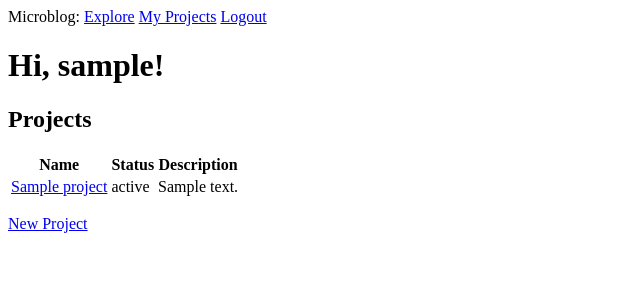
After one commit to ABitTooMuch/ProjectConnect, a Flask app: page /my_projects in a window 1280 px wide. The commit adds this page. Shown: the top 300 px of the page, without its empty margins (0-640 px from the left). Run offline with Flask 2, Linux system fonts and the light colour scheme; a user stored in the database is signed in; tables that the repository leaves empty hold one stand-in row (values such as "Sample post").

Commit message:
Added project logic

```diff
--- a/app/models/user.py
+++ b/app/models/user.py
@@ -60,6 +60,7 @@ class User(UserMixin, db.Model):
         return self.projects.filter(
             contributions.c.contributor_id == project.id).count() > 0
 
+
 @login.user_loader
 def load_user(id):
     return User.query.get(int(id))
--- a/app/routes.py
+++ b/app/routes.py
@@ -1,10 +1,12 @@
-from flask_login import login_user, current_user, logout_user
+from flask_login import login_user, current_user, logout_user, login_required
 from werkzeug.utils import redirect
 
 from app import app, db
 from flask import render_template, flash, url_for
-from app.forms import LoginForm, RegistrationForm
+from app.forms import LoginForm, RegistrationForm, ProjectForm
+from app.models.project import Project
 from app.models.user import User
+
 
 @app.route('/')
 @app.route('/explore')
@@ -12,11 +14,43 @@ from app.models.user import User
 def explore():
     return render_template('explore.html', title='Explore')
 
-@app.route('/projects')
-def projects():
-    projects = [{"name":"success", "status":"active", "description":"hey, that's pretty  gud"},
-                     {"name": "connect", "status": "active", "description": "that's us"}]
-    return render_template('projects.html', title='My Projects', projects = projects)
+
+@app.route('/my_projects')
+@login_required
+def my_projects():
+    return render_template('user_projects.html', title='My Projects')
+
+
+@ app.route('/new_project', methods=['GET', 'POST'])
+@ login_required
+def new_project():
+
+    form = ProjectForm()
+    # if the form if the request has valid form data
+    if form.validate_on_submit():
+        project = Project(name=form.name.data, description = form.description.data)
+
+        db.session.add(project)
+        current_user.join_project(project)
+        db.session.commit()
+
+        return redirect(url_for('my_projects'))
+
+    return render_template('project_create.html', title='New Project', form=form)
+
+
+@app.route('/project/<project_name>')
+def project(project_name):
+    project = Project.query.filter_by(name=project_name).first_or_404()
+    return render_template('project.html', title=project_name, project=project)
+
+
+@app.route('/user/<username>')
+@login_required
+def user(username):
+    user = User.query.filter_by(username=username).first_or_404()
+    return render_template('user.html', title='', user=user)
+
 
 @app.route('/login', methods=['GET', 'POST'])
 def login():
@@ -35,12 +69,14 @@ def login():
         # redirect the user to a different page after login
         return redirect(url_for('explore'))
 
-    return render_template('login.html', title='Sign In', form=form)
+    return render_template('user_login.html', title='Sign In', form=form)
+
 
 @app.route('/logout')
 def logout():
     logout_user()
     return redirect(url_for('explore'))
+
 
 @app.route('/register', methods=['GET', 'POST'])
 def register():
@@ -55,4 +91,4 @@ def register():
         db.session.commit()
         flash("Successful Registration!")
         return redirect(url_for('login'))
-    return render_template('register.html', title='Register', form=form)
+    return render_template('user_registration.html', title='Register', form=form)
--- a/app/templates/base.html
+++ b/app/templates/base.html
@@ -14,7 +14,7 @@
     {% if current_user.is_anonymous %}
         <a href="{{ url_for('login') }}">Login</a>
     {% else %}
-        <a href="{{ url_for('projects') }}">My Projects</a>
+        <a href="{{ url_for('my_projects') }}">My Projects</a>
         <a href="{{ url_for('logout') }}">Logout</a>
     {% endif %}
     </div>
--- /dev/null
+++ b/app/templates/user_projects.html
@@ -0,0 +1,28 @@
+{% extends "base.html" %}
+
+{% block content %}
+    <h1> Hi, {{current_user.username}}!</h1>
+    <h2>Projects</h2>
+    <div>
+
+        {% if current_user.projects.all()|length > 0 %}
+        <table>
+            <tr>
+                <th>Name</th>
+                <th>Status</th>
+                <th>Description</th>
+            </tr>
+                {% for project in current_user.projects %}
+                <tr valign="top">
+                    <td><a href="{{ url_for( 'project', project_name=project.name) }}">{{project.name}}</a></td>
+                    <td>{{project.status}}</td>
+                    <td>{{project.description}}</td>
+                </tr>
+                {% endfor %}
+        </table>
+        <p><a href="{{ url_for('new_project') }}">New Project</a></p>
+        {% else %}
+            <p> No projects. <a href="{{ url_for('new_project') }}">Create One</a></p>
+        {% endif %}
+    </div>
+{% endblock %}
```
Also changed, not shown: app/forms.py (+8 -1 lines), app/templates/project.html (added, +17 -0 lines), app/templates/project_create.html (added, +23 -0 lines), app/templates/projects.html (deleted, +0 -12 lines), app/templates/user.html (added), app/templates/user_login.html (renamed from app/templates/login.html), app/templates/user_registration.html (renamed from app/templates/register.html).
